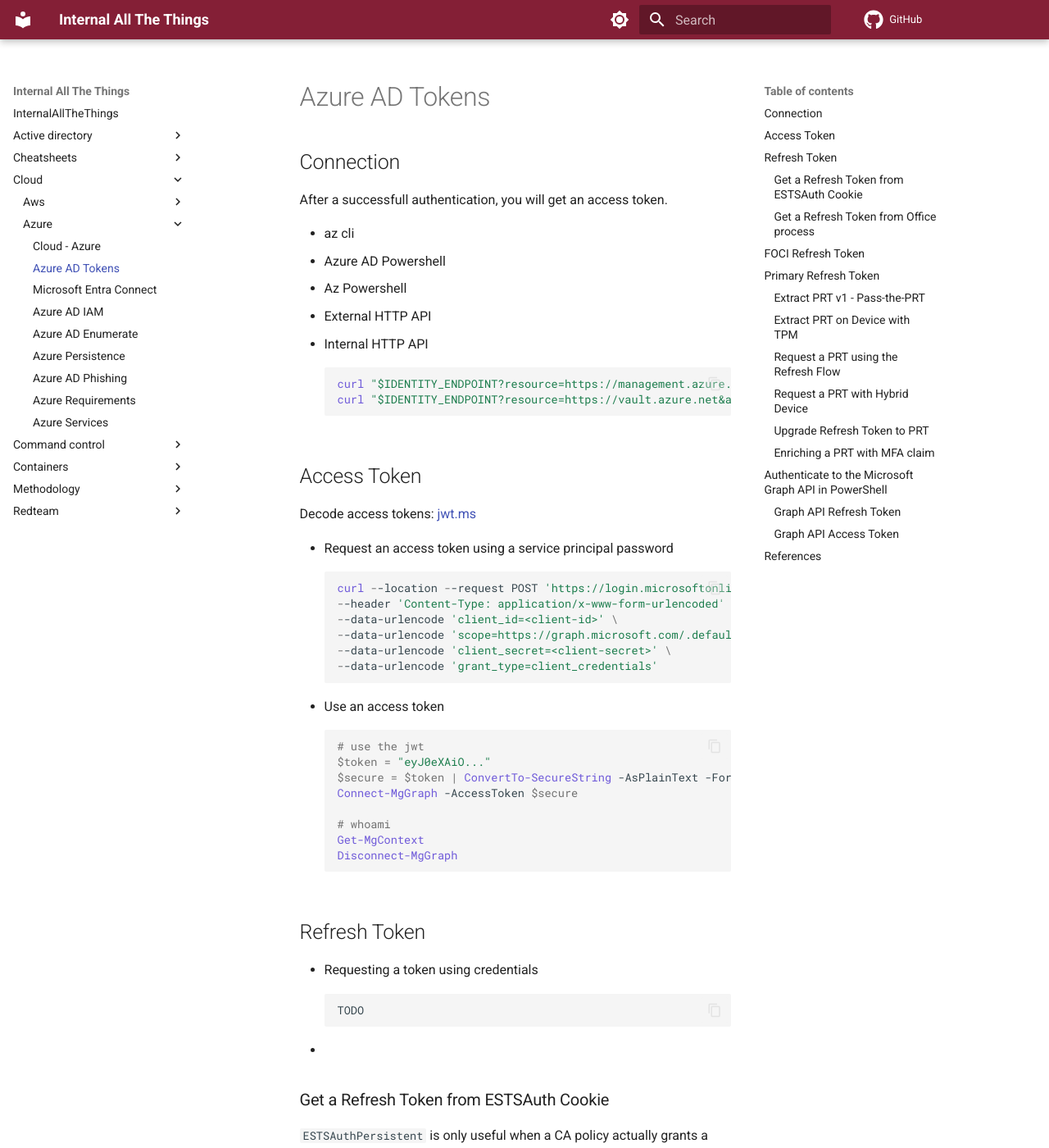
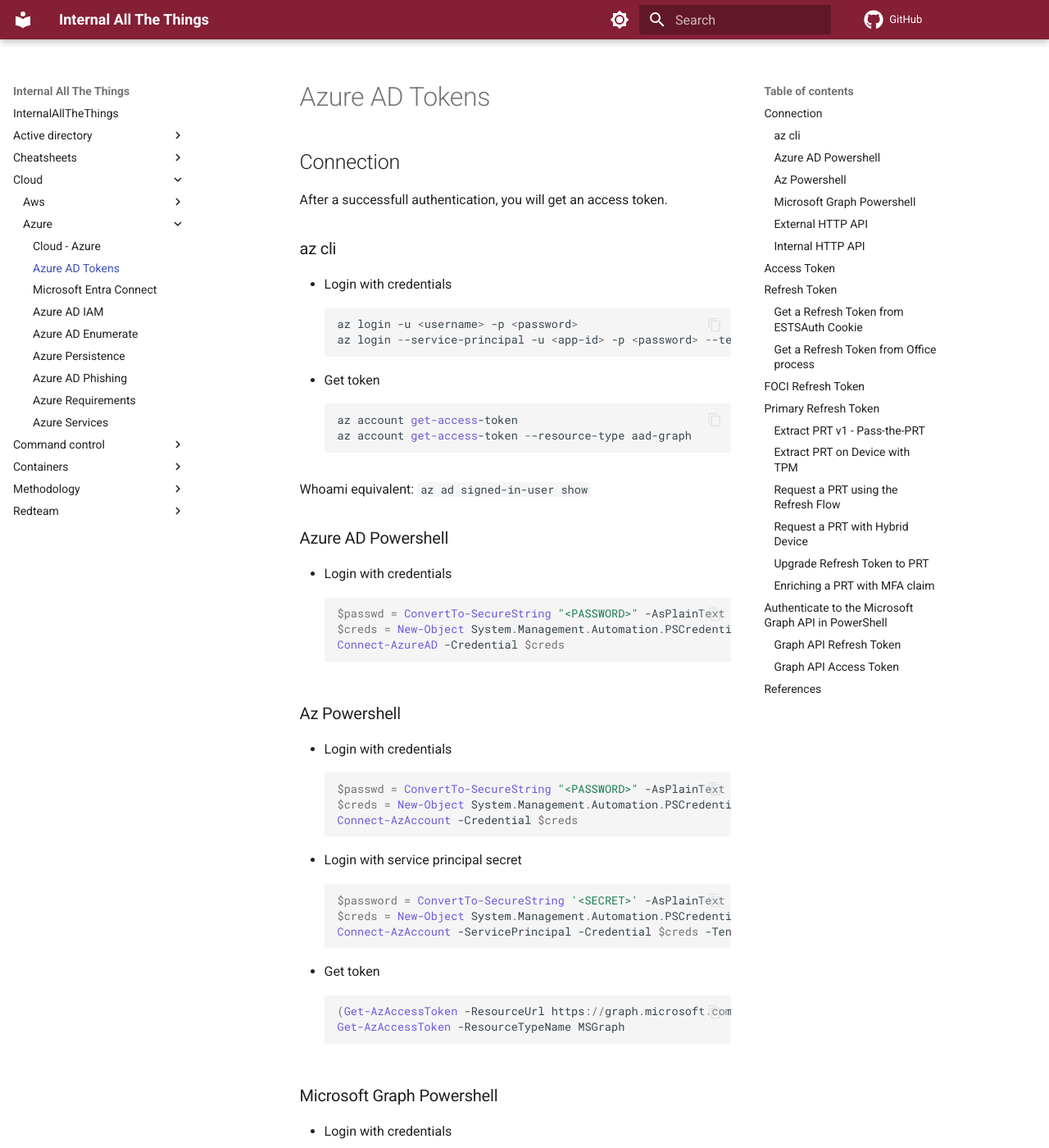
Before and after one commit to swisskyrepo/InternalAllTheThings, an MkDocs documentation site: the page built from docs/cloud/azure/azure-access-and-token.md, in a window 1280 px wide and 1400 px high. Shown: the whole window at 82% size. Built offline with MkDocs 1.6.1 and Material for MkDocs 9.7.7, drawn with Linux system fonts in a browser that asks for light colours; emoji names are drawn with the system emoji font; comment, search, counter and statistics services are not loaded; some of the changed text lies outside the part shown.

Commit message:
Azure Login and Connect

````diff
--- a/docs/cloud/azure/azure-access-and-token.md
+++ b/docs/cloud/azure/azure-access-and-token.md
@@ -4,15 +4,84 @@
 
 After a successfull authentication, you will get an access token.
 
-* az cli
-* Azure AD Powershell
-* Az Powershell
-* External HTTP API
-* Internal HTTP API
+### az cli
+
+* Login with credentials
     ```ps1
-    curl "$IDENTITY_ENDPOINT?resource=https://management.azure.com&api-version=2017-09-01" -H secret:$IDENTITY_HEADER
-    curl "$IDENTITY_ENDPOINT?resource=https://vault.azure.net&api-version=2017-09-01" -H secret:$IDENTITY_HEADER
+    az login -u <username> -p <password>
+    az login --service-principal -u <app-id> -p <password> --tenant <tenant-id>
     ```
+* Get token
+    ```ps1
+    az account get-access-token
+    az account get-access-token --resource-type aad-graph
+    ```
+
+Whoami equivalent: `az ad signed-in-user show`
+
+
+### Azure AD Powershell
+
+* Login with credentials
+    ```ps1
+    $passwd = ConvertTo-SecureString "<PASSWORD>" -AsPlainText -Force
+    $creds = New-Object System.Management.Automation.PSCredential("test@<TENANT NAME>.onmicrosoft.com", $passwd)
+    Connect-AzureAD -Credential $creds
+    ```
+
+
+### Az Powershell
+
+* Login with credentials
+    ```ps1
+    $passwd = ConvertTo-SecureString "<PASSWORD>" -AsPlainText -Force
+    $creds = New-Object System.Management.Automation.PSCredential ("<USERNAME>@<TENANT NAME>.onmicrosoft.com", $passwd)
+    Connect-AzAccount -Credential $creds
+    ```
+* Login with service principal secret
+    ```ps1
+    $password = ConvertTo-SecureString '<SECRET>' -AsPlainText -Force
+    $creds = New-Object System.Management.Automation.PSCredential('<APP-ID>', $password)
+    Connect-AzAccount -ServicePrincipal -Credential $creds -Tenant 29sd87e56-a192-a934-bca3-0398471ab4e7d
+
+    ```
+* Get token
+    ```ps1
+    (Get-AzAccessToken -ResourceUrl https://graph.microsoft.com).Token
+    Get-AzAccessToken -ResourceTypeName MSGraph
+    ```
+
+
+### Microsoft Graph Powershell
+
+* Login  with credentials
+
+Whoami equivalent: `Get-MgContext`
+
+
+### External HTTP API
+
+* Login with credentials
+    ```ps1
+    ```
+
+
+### Internal HTTP API
+
+> **MSI_ENDPOINT** is an alias for **IDENTITY_ENDPOINT**, and **MSI_SECRET** is an alias for **IDENTITY_HEADER**.
+
+Find `IDENTITY_HEADER` and `IDENTITY_ENDPOINT` from the environment : `env`
+
+Most of the time, you want a token for one of these resources:
+* https://storage.azure.com
+* https://vault.azure.net
+* https://graph.microsoft.com
+* https://management.azure.com
+
+```ps1
+curl "$IDENTITY_ENDPOINT?resource=https://management.azure.com&api-version=2017-09-01" -H secret:$IDENTITY_HEADER
+curl "$IDENTITY_ENDPOINT?resource=https://vault.azure.net&api-version=2017-09-01" -H secret:$IDENTITY_HEADER
+```
 
 
 ## Access Token
@@ -28,7 +97,7 @@
     --data-urlencode 'client_secret=<client-secret>' \
     --data-urlencode 'grant_type=client_credentials'
     ```
-* Use an access token
+* Use the access token with MgGraph
     ```ps1
     # use the jwt
     $token = "eyJ0eXAiO..."
@@ -38,6 +107,15 @@
     # whoami
     Get-MgContext
     Disconnect-MgGraph
+    ```
+* Use the access token with AzureAD
+    ```powershell
+    Connect-AzureAD -AadAccessToken <access-token> -TenantId <tenant-id> -AccountId <account-id>
+    ```
+* Use the access token with Az Powershell
+    ```powershell
+    Connect-AzAccount -AccessToken <access-token> -AccountId <account-id>
+    Connect-AzAccount -AccessToken <access-token> -GraphAccessToken <graph-access-token> -AccountId <account-id>
     ```
 
 
@@ -104,6 +182,8 @@
 ## Primary Refresh Token
 
 A Primary Refresh Token (PRT) is a key artifact in the authentication and identity management process in Microsoft's Azure AD (Azure Active Directory) environment. The PRT is primarily used for maintaining a seamless sign-in experience on devices.
+
+:warning: A PRT is valid for 90 days and is continuously renewed as long as the device is in use. However, it's only valid for 14 days if the device is not in use.
 
 * Use PRT token
     ```ps1
````
Also changed, not shown: docs/cloud/azure/Cloud - Azure Pentest.md (+0 -51 lines), docs/cloud/azure/azure-devices-users-sp.md (renamed from docs/cloud/azure/azure-devices-users-services.md).
